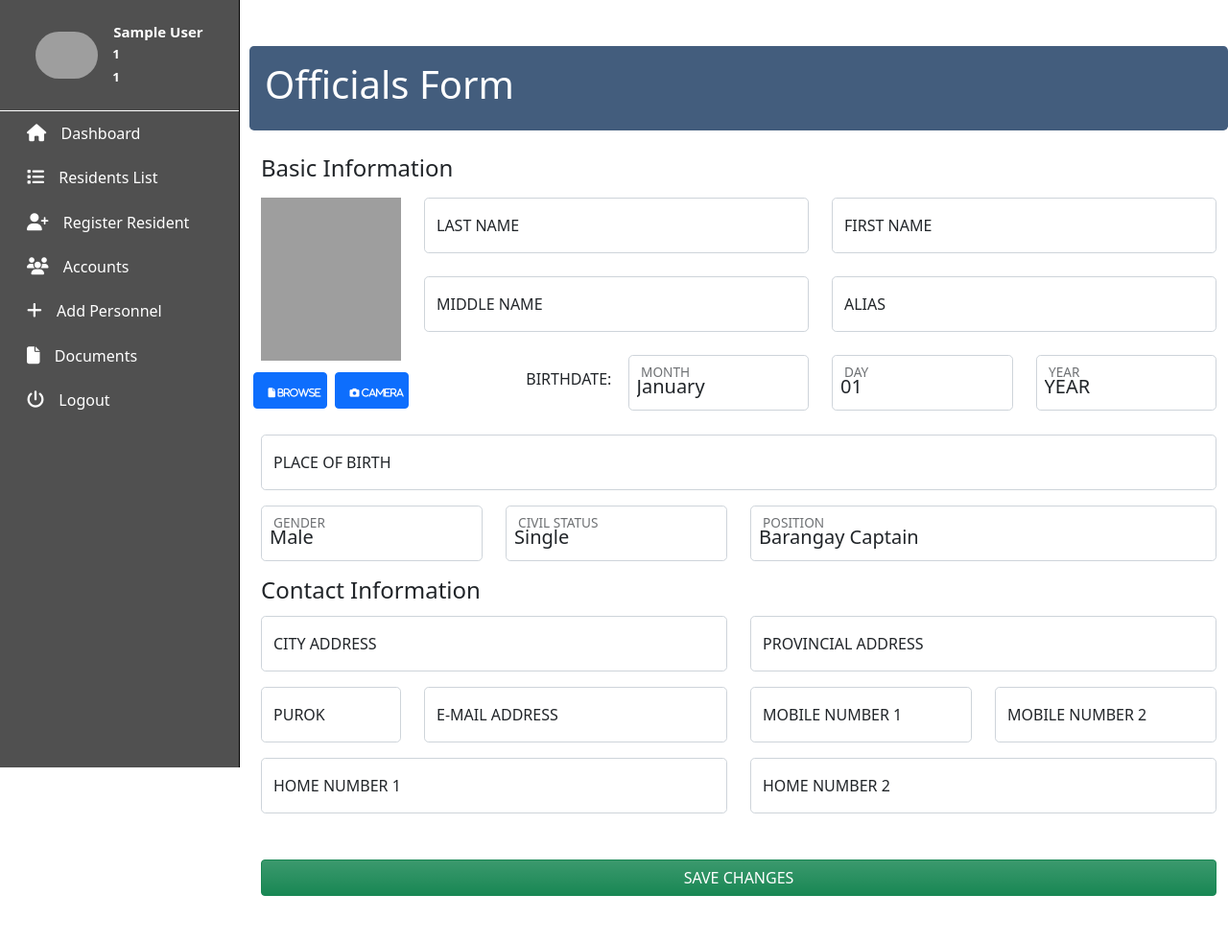
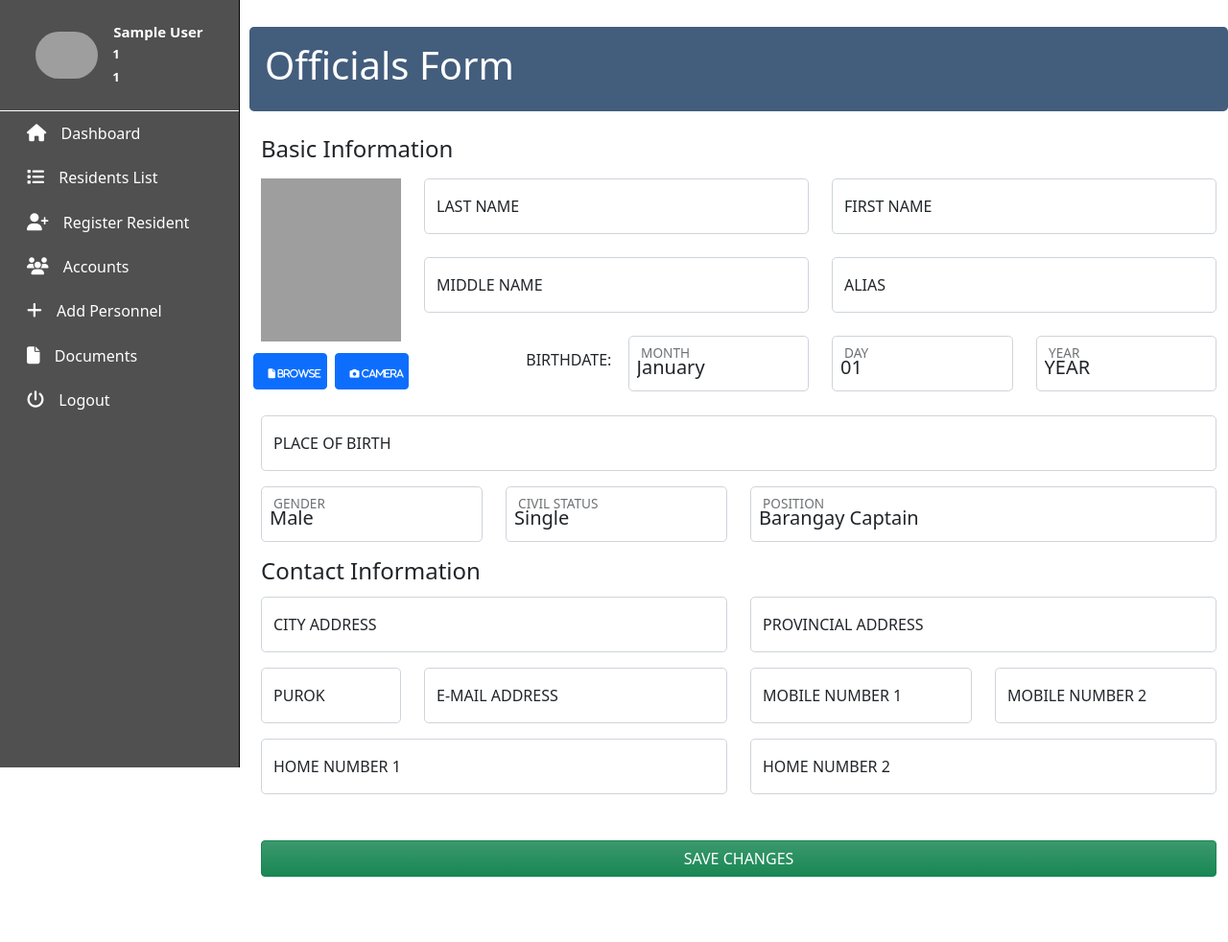
Before and after one commit to rrTio/NCP3106-FINALS-Barangay-Management-System, a PHP site: page /viewUser.php in a window 1280 px wide. Shown: the whole page at 96% size. After the commit the page ends 914 px from the top, so only its background shows below. Run offline with PHP 8.4, Linux system fonts and the light colour scheme; the visitor is signed in with stand-in values (Sample User, id 1); some libraries are stand-ins or nearby versions; grey boxes are pictures that could not be loaded.

Commit message:
Updated viewUser.php

```diff
--- a/assets/css/viewUser.css
+++ b/assets/css/viewUser.css
@@ -1,5 +1,6 @@
 section{
     margin-left: 260px;
+    margin-top: -20px;
 }
 
 .welcome {
```
